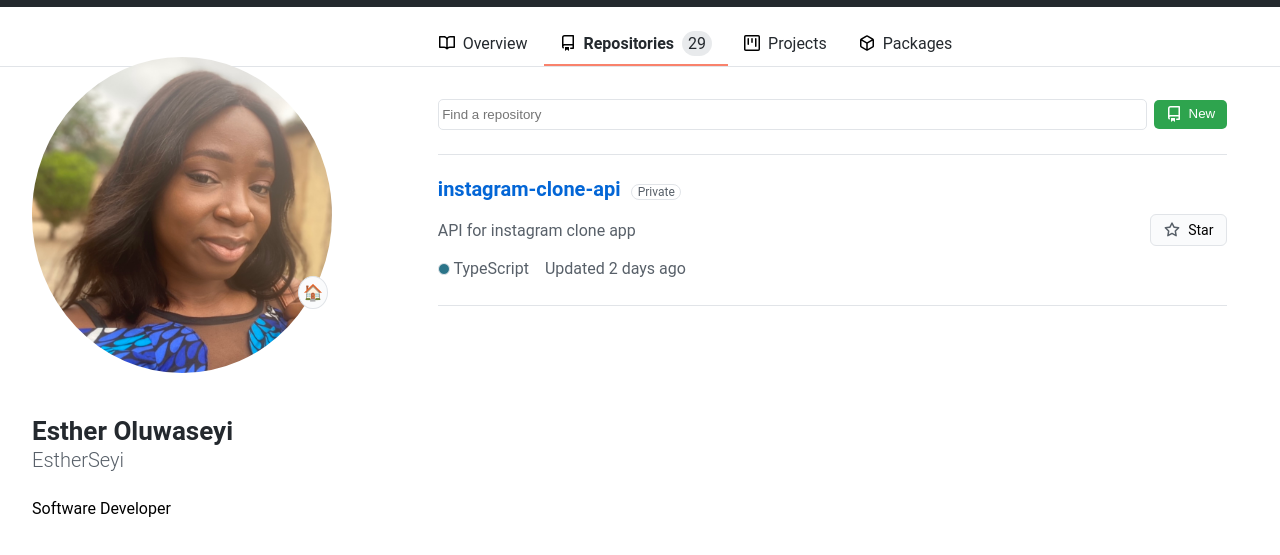
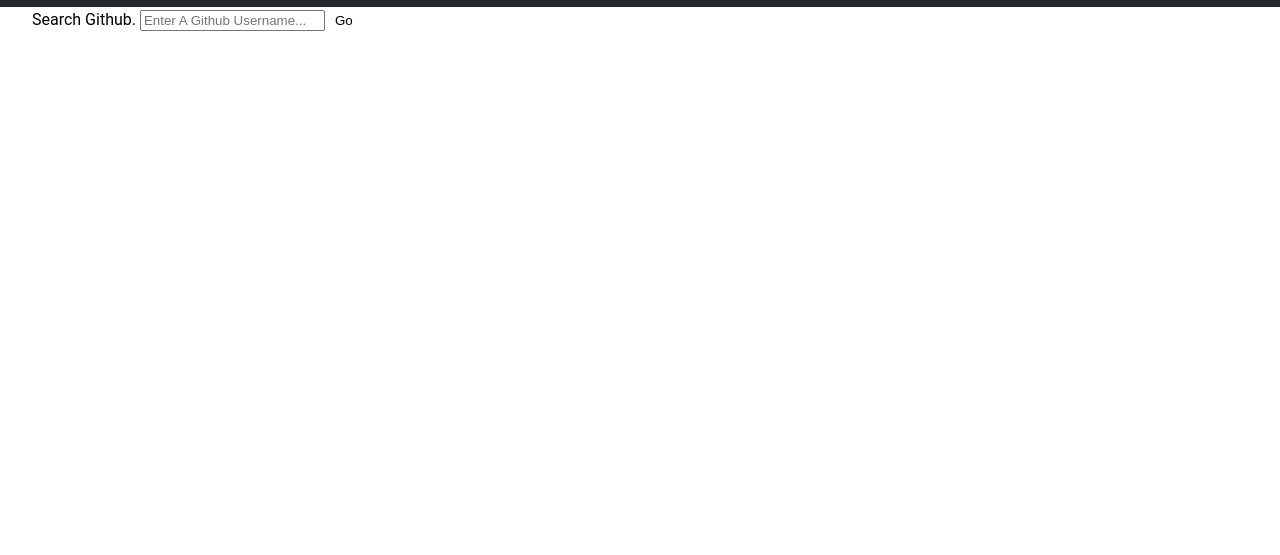
Before and after one commit to EstherSeyi/github-repo-page-clone, a website: page index.html in a window 1280 px wide. Shown: the part 51-606 px from the top of the page. Drawn offline with Linux system fonts and the light colour scheme.

Commit message:
adds index page with search by username form

```diff
--- a/index.html
+++ b/index.html
@@ -6,8 +6,8 @@
     <meta name="viewport" content="width=device-width, initial-scale=1.0" />
     <link rel="stylesheet" href="./css/styles.css" />
     <link rel="stylesheet" href="./css/header.css" />
-    <link rel="stylesheet" href="./css/main.css" />
-    <link rel="stylesheet" href="./css/repos.css" />
+    <link rel="stylesheet" href="./css/home.css" />
+
     <title>Document</title>
   </head>
   <body>
@@ -87,173 +87,22 @@
     </header>
     <!-- END OF HEADER SESSION-->
 
-    <nav class="second-nav hidden lg:block">
-      <div class="second-nav__inner container">
-        <div class="second-nav__empty"></div>
-
-        <ul class="second-nav__list">
-          <li class="second-nav__item">
-            <a class="second-nav__link">
-              <img
-                class="second-nav__icon"
-                src="./assets/overview.svg"
-                alt="Overview"
-              />
-              <span>Overview</span>
-            </a>
-          </li>
-          <li class="second-nav__item nav-item__selected">
-            <a class="second-nav__link">
-              <img
-                class="second-nav__icon"
-                src="./assets/repositories.svg"
-                alt="Repositories"
-              />
-              <span class="second-nav__link-text">Repositories</span>
-              <span class="second-nav__link__repos-no">29</span>
-            </a>
-          </li>
-          <li class="second-nav__item">
-            <a class="second-nav__link">
-              <img
-                class="second-nav__icon"
-                src="./assets/projects.svg"
-                alt="Projects"
-              />
-              <span>Projects</span>
-            </a>
-          </li>
-
-          <li class="second-nav__item">
-            <a class="second-nav__link">
-              <img
-                class="second-nav__icon"
-                src="./assets/packages.svg"
-                alt="Packages"
-              />
-              <span>Packages</span>
-            </a>
-          </li>
-        </ul>
-      </div>
-    </nav>
-
-    <main class="main-area container">
-      <!-- INFORMATION SESSION-->
-      <section class="information-section container">
-        <div class="information-section__names-photo">
-          <div class="information-section__photo">
-            <img
-              class="information-section__profile-photo"
-              src="./assets/IMG_2598.jpg"
-            />
-
-            <div class="information-section__emoji-container">🏠</div>
-          </div>
-          <div class="information-section__names">
-            <p class="names__fullname">Esther Oluwaseyi</p>
-            <p class="names__username">EstherSeyi</p>
-          </div>
-        </div>
-        <div class="information-section__bio">
-          <p>Working from home</p>
-        </div>
-        <p class="information-section__occupation">Software Developer</p>
-      </section>
-      <!-- END OF INFORMATION SESSION-->
-
-      <section class="second-nav-repos">
-        <nav class="second-nav lg:hidden">
-          <ul class="second-nav__list">
-            <li class="second-nav__item">
-              <a class="second-nav__link">
-                <img
-                  class="second-nav__icon"
-                  src="./assets/overview.svg"
-                  alt="Overview"
-                />
-                <span>Overview</span>
-              </a>
-            </li>
-            <li class="second-nav__item nav-item__selected">
-              <a class="second-nav__link">
-                <img
-                  class="second-nav__icon"
-                  src="./assets/repositories.svg"
-                  alt="Repositories"
-                />
-                <span class="second-nav__link-text">Repositories</span>
-                <span class="second-nav__link__repos-no">29</span>
-              </a>
-            </li>
-            <li class="second-nav__item">
-              <a class="second-nav__link">
-                <img
-                  class="second-nav__icon"
-                  src="./assets/projects.svg"
-                  alt="Projects"
-                />
-                <span>Projects</span>
-              </a>
-            </li>
-
-            <li class="second-nav__item">
-              <a class="second-nav__link">
-                <img
-                  class="second-nav__icon"
-                  src="./assets/packages.svg"
-                  alt="Packages"
-                />
-                <span>Packages</span>
-              </a>
-            </li>
-          </ul>
-        </nav>
-        <div class="repos__search-new container">
-          <button class="repos__new-btn">
-            <img
-              class="second-nav__icon icon__new-btn"
-              src="./assets/new.svg"
-              alt="New Repository"
-            />
-            <span> New </span>
-          </button>
-          <input class="repos__new-input" placeholder="Find a repository" />
-        </div>
-
-        <!-- REPOSITORIES LIST SECTION-->
-        <section class="repos-list container">
-          <div class="repos-list__item">
-            <div class="repos-list__item__details">
-              <h3 class="repo-details__title-access">
-                <span class="repo-details__title"> instagram-clone-api </span>
-                <span class="repo-details__access">Private</span>
-              </h3>
-              <p class="repo-details__description">
-                API for instagram clone app
-              </p>
-              <div class="repo-details__language-timing">
-                <div class="repo-details__language">
-                  <span class="repo-details__language-circle"></span>
-                  <span class="repo-details__language-text">TypeScript</span>
-                </div>
-                <span class="repo-details__timing">Updated 2 days ago</span>
-              </div>
-            </div>
-
-            <div class="repos-list__star-btn">
-              <img
-                src="./assets/star.svg"
-                alt="Star Repo"
-                class="star-btn__icon"
-              />
-              <span class="star-btn__text">Star</span>
-            </div>
-          </div>
-        </section>
-      </section>
-    </main>
+    <div class="container">
+      <form class="search-user">
+        <label>
+          <span class="search-user__label text-center block"
+            >Search Github.</span
+          >
+          <input
+            class="search-user__input"
+            placeholder="Enter A Github Username..."
+          />
+        </label>
+        <button class="search-user__btn block">Go</button>
+      </form>
+    </div>
 
     <script src="./js/index.js"></script>
+    <script src="./js/fetchData.js"></script>
   </body>
 </html>
```
